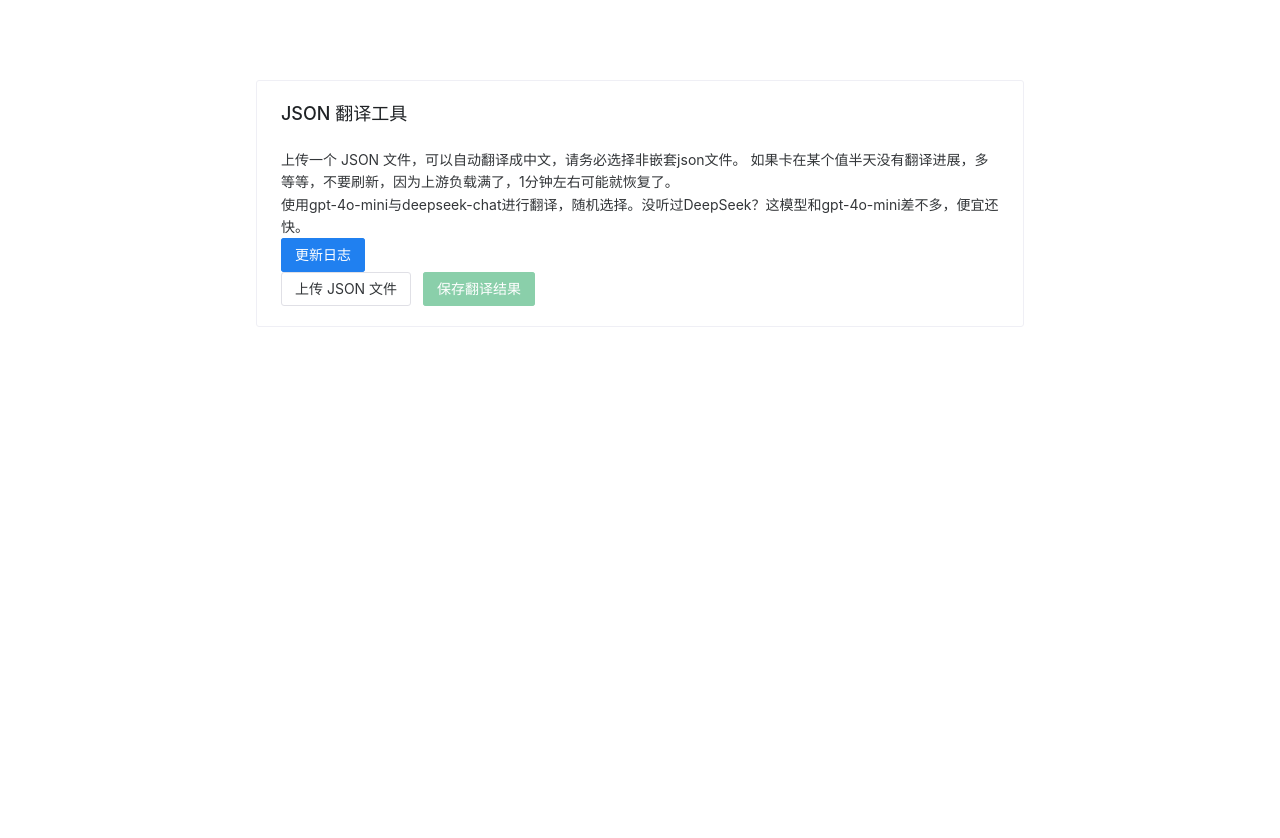
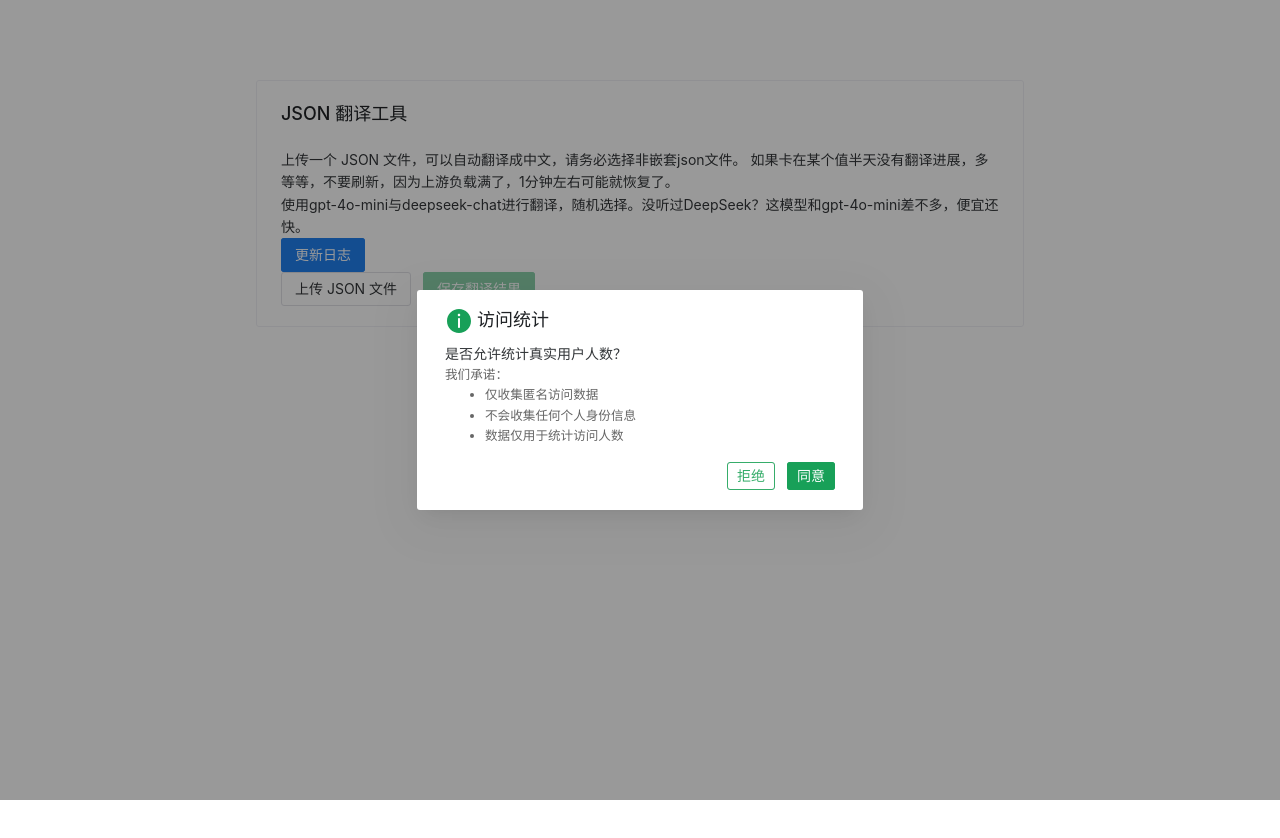
Before and after one commit to ahasasjeb/json-fanyi, a Vue app: page / in a window 1280 px wide. Shown: the top 838 px of the page. Built offline with nearby package versions, Linux system fonts and the light colour scheme.

Commit message:
询问的初步实现

```diff
--- a/package.json
+++ b/package.json
@@ -18,6 +18,7 @@
   },
   "dependencies": {
     "@css-render/vue3-ssr": "^0.15.14",
+    "@fingerprintjs/fingerprintjs-pro-server-api": "^6.1.0",
     "cors": "^2.8.5",
     "express": "^4.21.2",
     "multer": "^1.4.5-lts.1",
--- a/src/components/UploadForm.vue
+++ b/src/components/UploadForm.vue
@@ -1,7 +1,7 @@
 <script setup lang="ts">
-import { ref, onUnmounted } from 'vue'
+import { ref, onUnmounted, onMounted } from 'vue'
 import type { UploadCustomRequestOptions } from 'naive-ui'
-import { NUpload, NButton, NSpace, NCard, NProgress, useMessage } from 'naive-ui'
+import { NUpload, NButton, NSpace, NCard, NProgress, useMessage, NModal } from 'naive-ui'
 import TZ from './TZ.vue'
 
 const message = useMessage()
@@ -14,6 +14,8 @@ const currentEventSource = ref<EventSource | null>(null)
 const currentReader = ref<FileReader | null>(null)
 const contentChunks = ref<string[]>([])
 const totalChunks = ref(0)
+const showTrackingDialog = ref(false)
+const hasUserConsent = ref(false)
 
 // 关闭当前的 EventSource 连接
 const closeCurrentEventSource = () => {
@@ -76,7 +78,47 @@ const validateJson = (file: File): Promise<boolean> => {
   })
 }
 
+// 检查 Do Not Track 设置和用户同意状态
+const checkTrackingConsent = () => {
+  if (navigator.doNotTrack === '1') {
+    message.success('已启用请勿追踪，我们将不会收集任何统计信息')
+    return true
+  }
+  // 检查本地存储中的用户同意状态
+  const storedConsent = localStorage.getItem('userTrackingConsent')
+  if (storedConsent === 'false') {
+    hasUserConsent.value = false
+    return false
+  }
+  if (storedConsent === 'true') {
+    hasUserConsent.value = true
+    return true
+  }
+  showTrackingDialog.value = true
+  return false
+}
+
+const handleTrackingConsent = (agreed: boolean) => {
+  hasUserConsent.value = agreed
+  localStorage.setItem('userTrackingConsent', agreed.toString())
+  showTrackingDialog.value = false
+  if (agreed) {
+    // 这里可以添加统计代码，比如发送请求到统计服务器
+    message.success('感谢您的支持！')
+  }
+}
+
+// 在组件挂载时检查用户同意状态
+onMounted(() => {
+  checkTrackingConsent()
+})
+
 const customRequest = async ({ file }: UploadCustomRequestOptions) => {
+  // 如果 DNT 未开启且用户未做出选择，显示对话框
+  if (!navigator.doNotTrack && !localStorage.getItem('userTrackingConsent')) {
+    showTrackingDialog.value = true
+  }
+
   // 关闭之前的连接和清理
   closeCurrentEventSource()
   cleanupCurrentReader()
@@ -284,6 +326,25 @@ const saveToFile = () => {
       <div v-if="translatedContent" class="result">
         <pre>{{ translatedContent }}</pre>
       </div>
+      <n-modal
+        v-model:show="showTrackingDialog"
+        preset="dialog"
+        title="访问统计"
+        positive-text="同意"
+        negative-text="拒绝"
+        @positive-click="() => handleTrackingConsent(true)"
+        @negative-click="() => handleTrackingConsent(false)"
+        :closable="false"
+        :mask-closable="false"
+      >
+        <p>是否允许统计真实用户人数？</p>
+        <p style="font-size: 0.9em; color: #666">我们承诺：</p>
+        <ul style="font-size: 0.9em; color: #666">
+          <li>仅收集匿名访问数据</li>
+          <li>不会收集任何个人身份信息</li>
+          <li>数据仅用于统计访问人数</li>
+        </ul>
+      </n-modal>
     </n-card>
   </div>
 </template>
```
Also changed, not shown: UploadForm.vue (added).
